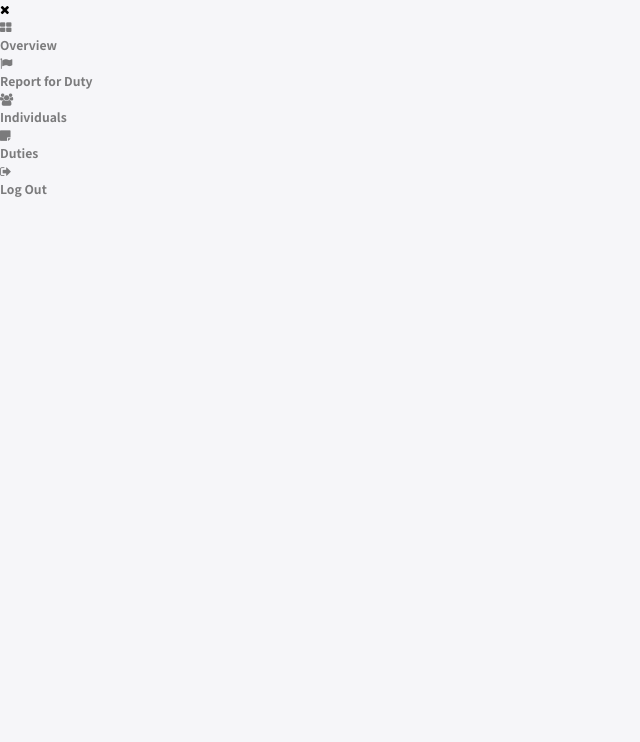
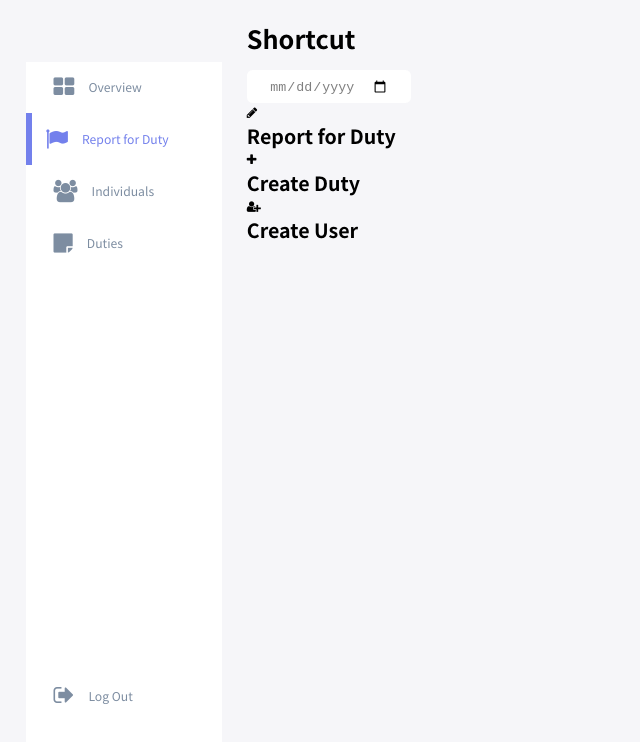
Before and after one commit to kingking1223/cdgfss_lib_duty, a plain HTML site: page home.html in a window 1280 px wide. Shown: the whole page, without its empty margins (0-640 px from the left). Drawn offline with Linux system fonts and the light colour scheme.

Commit message:
Completed sidebar

```diff
--- a/home.html
+++ b/home.html
@@ -21,7 +21,7 @@
                     <i class="fa fa-th-large"></i>
                     <h3>Overview</h3>
                 </a>
-                <a href="#">
+                <a href="#" class="active">
                     <i class="fa fa-flag"></i>
                     <h3>Report for Duty</h3>
                 </a>
@@ -39,6 +39,32 @@
                 </a>
             </div>
         </aside>
+        <main>
+            <h1>Shortcut</h1>
+            <div class="date">
+                <input type="date">
+            </div>
+            <div class="shortcut">
+                <div class="report">
+                    <i class="fa fa-pencil"></i>
+                    <div class="middle">
+                        <h2>Report for Duty</h2>
+                    </div>
+                </div>
+                <div class="createDuty">
+                    <i class="fa fa-plus"></i>
+                    <div class="middle">
+                        <h2>Create Duty</h2>
+                    </div>
+                </div>
+                <div class="createUser">
+                    <i class="fa fa-user-plus"></i>
+                    <div class="middle">
+                        <h2>Create User</h2>
+                    </div>
+                </div>
+            </div>
+        </main>
     </div>
 </body>
 </html>
--- a/home_style.css
+++ b/home_style.css
@@ -44,6 +44,14 @@ body {
     background: var(--background);
     user-select: none;
     overflow-x: hidden;
+}
+
+.container {
+    display: grid;
+    width: 96%;
+    margin: 0 auto;
+    gap: 1.8rem;
+    grid-template-columns: 14rem auto 23rem;
 }
 
 a {
@@ -94,3 +102,103 @@ p {
 .warning {
     color: var(--warning)
 }
+
+aside {
+    height: 100vh;
+}
+
+aside .top {
+    background: white;
+    display: flex;
+    align-items: center;
+    justify-content: space-between;
+    margin-top: 1.4rem;
+}
+
+aside .close {
+    display: none;
+}
+
+aside .sidebar {
+    background: white;
+    display: flex;
+    flex-direction: column;
+    height: 86vh;
+    position: relative;
+    top: 3rem;
+}
+
+aside h3 {
+    font-weight: 500;
+}
+
+aside .sidebar a {
+    display: flex;
+    color: var(--info-dark);
+    margin-left: 2rem;
+    gap: 1rem;
+    align-items: center;
+    position: relative;
+    height: 3.7rem;
+    transition: all 300ms ease;
+}
+
+aside .sidebar a i {
+    font-size: 1.6rem;
+    transition: all 300ms ease;
+}
+
+aside .sidebar a:last-child {
+    position: absolute;
+    bottom: 2rem;
+    width: 100%;
+}
+
+aside .sidebar a.active {
+    background: white;
+    color: var(--primary);
+    margin-left: 0;
+}
+
+aside .sidebar a.active:before {
+    content: '';
+    width: 6px;
+    height: 100%;
+    background: var(--primary);
+}
+
+aside .sidebar a.active i {
+    color: var(--primary);
+    margin-left: calc(1rem -3px);
+}
+
+aside .sidebar a:hover {
+    color: var(--primary);
+}
+
+aside .sidebar a:hover i {
+    margin-left: 1rem;
+}
+
+main {
+    margin-top: 1.4rem;
+}
+
+main .date {
+    display: inline-block;
+    background: white;
+    border-radius: var(--border-radius);
+    margin-top: 1rem;
+    padding: 0.5rem 1.6rem;
+}
+
+main .date input[type='date'] {
+    background: transparent;
+    color: var(--dark);
+}
+
+main .shortcuts {
+    display: grid;
+    grid-template-columns: repeat(3, 1fr);
+    gap: 1.6rem;
+}
```
